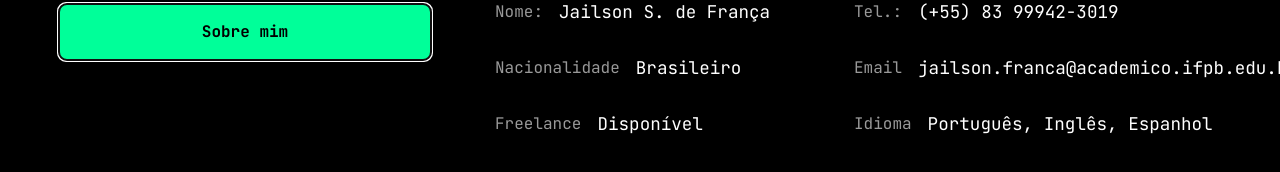
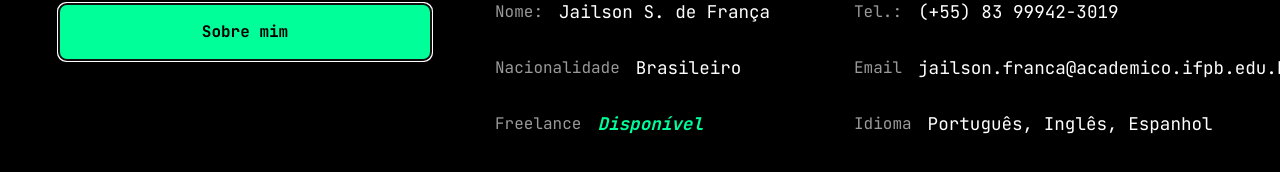
Before and after one commit to jailcomfranssa/Portfolio-2024-jailson, a Next.js app: page /resume in a window 1280 px wide. Both pictures are taken after a click on the tab "Sobre mim". Shown: the part 430-602 px from the top of the page. Built offline with nearby package versions, Linux system fonts and the light colour scheme.

Commit message:
melhoria page resume Freelance Disponível

```diff
--- a/app/resume/page.jsx
+++ b/app/resume/page.jsx
@@ -31,7 +31,7 @@ const about = {
         },
         {
             fieldName: "Freelance",
-            fieldValue: "Disponível"
+            fieldValue: "<span style='color: #0f9; font-weight: bold; font-style: oblique'> Disponível </span>"
         },
         {
             fieldName: "Idioma",
@@ -205,7 +205,7 @@ const Resume = () => {
                                     {about.info.map((item, index) =>{
                                         return <li  key={index} className='flex items-center justify-center xl:justify-start gap-4 '>
                                             <span className='text-white/60'>{item.fieldName}</span>
-                                            <span className='text-sobre-me '>{item.fieldValue}</span>
+                                            <span className='text-sobre-me 'dangerouslySetInnerHTML={{ __html:item.fieldValue}} ></span>
                                         </li>
                                     })}
                                 </ul>
```
Also changed, not shown: public/images/logo-ifpb.png (added).
